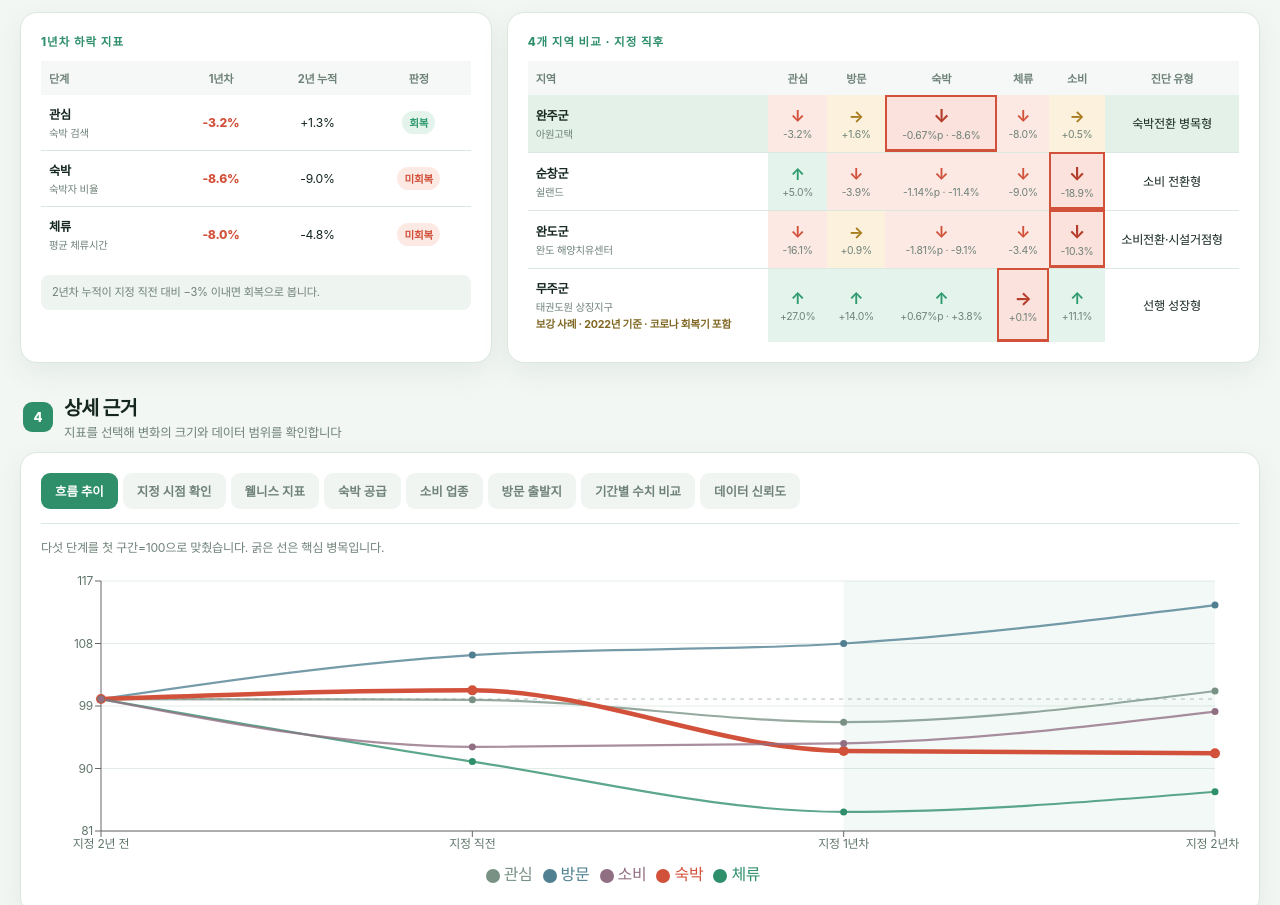
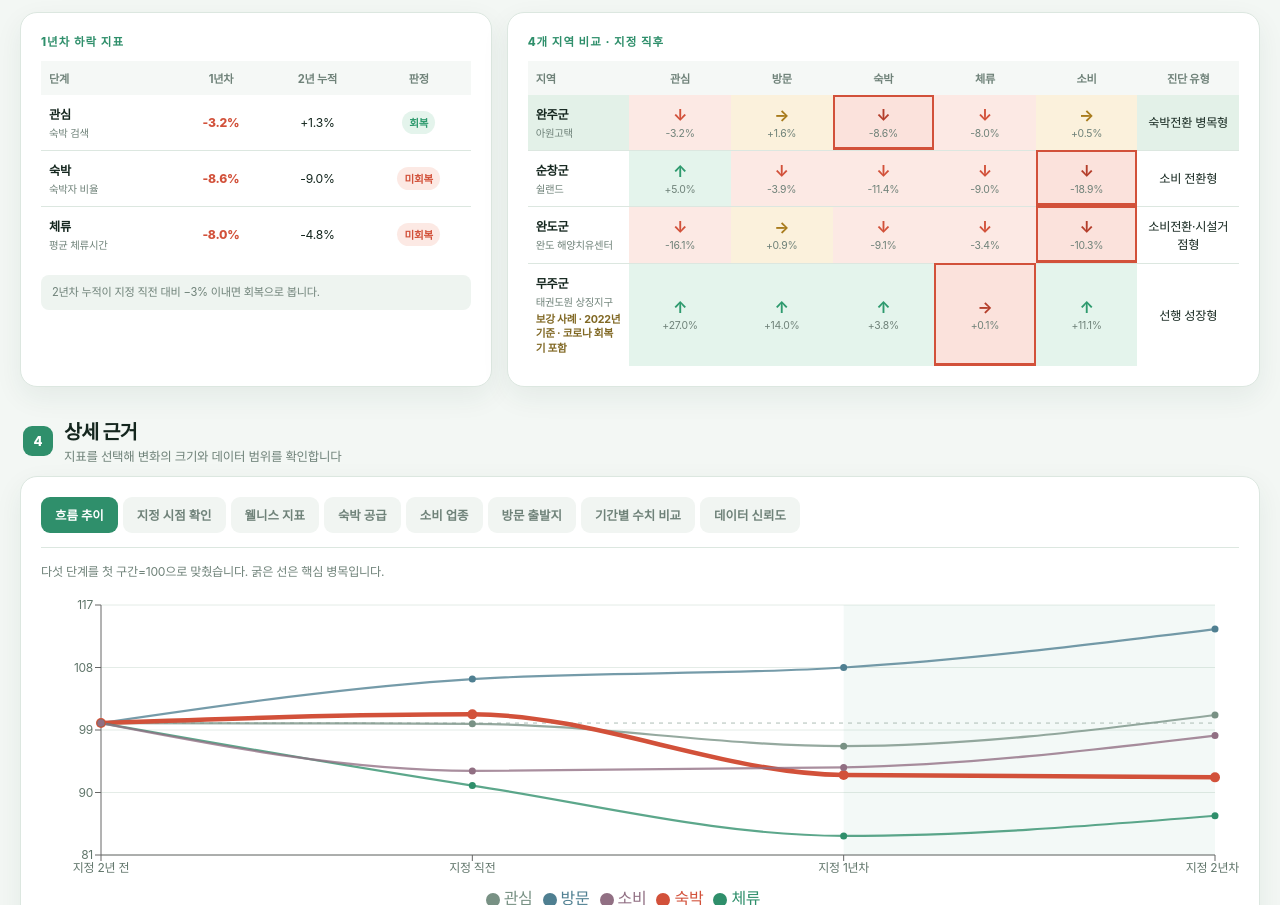
Before and after one commit to hyooos/Wellness, a Next.js app in the folder vercel-dashboard/: page / in a window 1280 px wide. Shown: the part 1538-2443 px from the top of the page. Built offline with nearby package versions, Linux system fonts and the light colour scheme; a web font is replaced by a local one.

Commit message:
Normalize regional comparison cell sizing

```diff
--- a/vercel-dashboard/app/globals.css
+++ b/vercel-dashboard/app/globals.css
@@ -264,7 +264,7 @@ td small { display: block; margin-top: 2px; color: var(--muted); font-size: .65r
 .note { margin: 13px 0 0; padding: 9px 11px; border-radius: 8px; background: var(--soft); color: var(--muted); font-size: .7rem; line-height: 1.5; }
 .table-scroll { overflow-x: auto; }
 .matrix .table-scroll { overflow: visible; }
-.matrix table { min-width: 650px; }
+.matrix table { min-width: 650px; table-layout: fixed; }
 .matrix tbody tr { cursor: pointer; transition: background .15s; }
 .matrix tbody tr:hover { background: #f6faf7; }
 .matrix .selected-row { background: var(--leaf-soft); }
@@ -278,7 +278,7 @@ td small { display: block; margin-top: 2px; color: var(--muted); font-size: .65r
 .signal.na { background: var(--na-bg); } .signal.na b { color: var(--na); }
 .signal.bottleneck { z-index: 2; background: #fbe2dc !important; outline: 2.5px solid var(--down); outline-offset: -2.5px; box-shadow: inset 0 -3px var(--down); }
 .signal:hover, .signal:focus-visible, .signal.bottleneck:hover, .signal.bottleneck:focus-visible { z-index: 120; }
-.signal.bottleneck > b { color: #b43e2b; font-size: 1.15rem; }
+.signal.bottleneck > b { color: #b43e2b; font-size: 1rem; }
 .matrix-tooltip { visibility: hidden; position: absolute; z-index: 130; top: calc(100% + 8px); left: 50%; width: 255px; padding: 12px 13px; border-radius: 12px; color: #eaf2ed; background: #14261e; box-shadow: 0 14px 32px rgba(10,31,22,.28); opacity: 0; transform: translateX(-50%) translateY(-3px); transition: opacity .12s ease, transform .12s ease; pointer-events: none; text-align: left; }
 .matrix-tooltip::before { content: ""; position: absolute; top: -6px; left: 50%; width: 12px; height: 12px; background: #14261e; transform: translateX(-50%) rotate(45deg); }
 .signal:hover .matrix-tooltip, .signal:focus-visible .matrix-tooltip { visibility: visible; opacity: 1; transform: translateX(-50%) translateY(0); }
--- a/vercel-dashboard/components/Dashboard.jsx
+++ b/vercel-dashboard/components/Dashboard.jsx
@@ -211,8 +211,9 @@ function MatrixTooltip({ data, regionKey, stage, metric, intervalKey, bottleneck
   const interval = INTERVALS[intervalKey];
   const before = data.kpi.find(r => r.지역키 === regionKey && r.기간 === interval.before)?.[metric];
   const after = data.kpi.find(r => r.지역키 === regionKey && r.기간 === interval.after)?.[metric];
-  const code = data.growth.find(r => r.지역키 === regionKey && r.지표 === metric)?.[interval.status] || "NA";
-  return <div className="matrix-tooltip" role="tooltip"><div className="tooltip-title">{data.sites[regionKey].region} · {stage}{bottleneck ? " · 핵심 병목" : ""}</div><p>{LABEL[metric]}: <b>{formatLevel(before, metric)} → {formatLevel(after, metric)}</b> ({STATUS[code]?.[0] || "자료 없음"})</p></div>;
+  const growth = data.growth.find(r => r.지역키 === regionKey && r.지표 === metric);
+  const code = growth?.[interval.status] || "NA";
+  return <div className="matrix-tooltip" role="tooltip"><div className="tooltip-title">{data.sites[regionKey].region} · {stage}{bottleneck ? " · 핵심 병목" : ""}</div><p>{LABEL[metric]}: <b>{formatLevel(before, metric)} → {formatLevel(after, metric)}</b></p><p>변화: <b>{formatComparedChange(growth, metric, interval)}</b> · {STATUS[code]?.[0] || "자료 없음"}</p></div>;
 }
 
 function formatEok(value, signed = true) {
@@ -406,7 +407,7 @@ export default function Dashboard() {
   const site = data.sites[selected]; const periods = data.periods.filter(r => r.지역키 === selected);
   const period = Object.fromEntries(periods.map(r => [r.기간, r])); const interval = INTERVALS[intervalKey];
   const kpi = (periodName, m) => data.kpi.find(r => r.지역키 === selected && r.기간 === periodName)?.[m];
-  const change = (key, m) => formatComparedChange(data.growth.find(r => r.지역키 === key && r.지표 === m), m, interval);
+  const change = (key, m) => { const value = data.growth.find(r => r.지역키 === key && r.지표 === m)?.[interval.growth]; return finite(value) ? `${value > 0 ? "+" : ""}${value.toFixed(1)}%` : "–"; };
   const status = (key, m) => data.growth.find(r => r.지역키 === key && r.지표 === m)?.[interval.status] || "NA";
   const warningRows = STAGES.map(([stage, m]) => {
     const row = data.growth.find(r => r.지역키 === selected && r.지표 === m);
```
